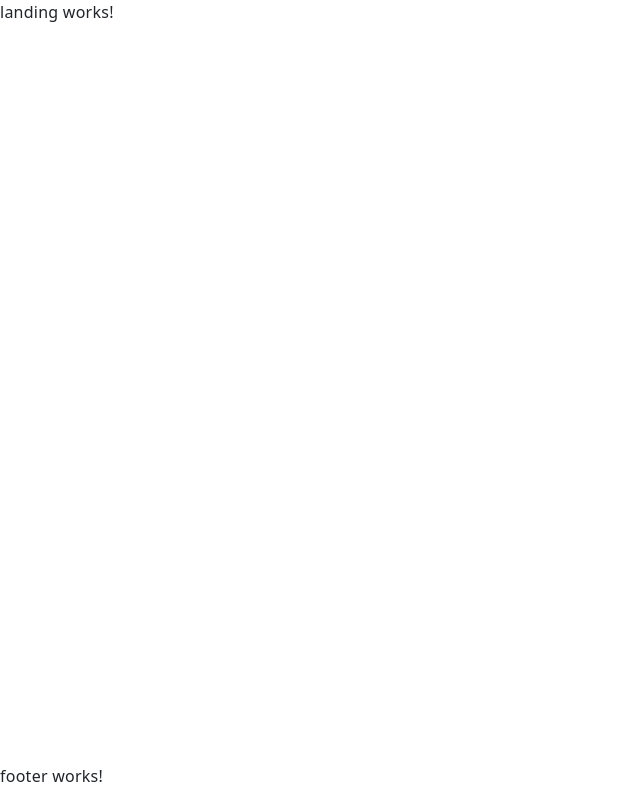
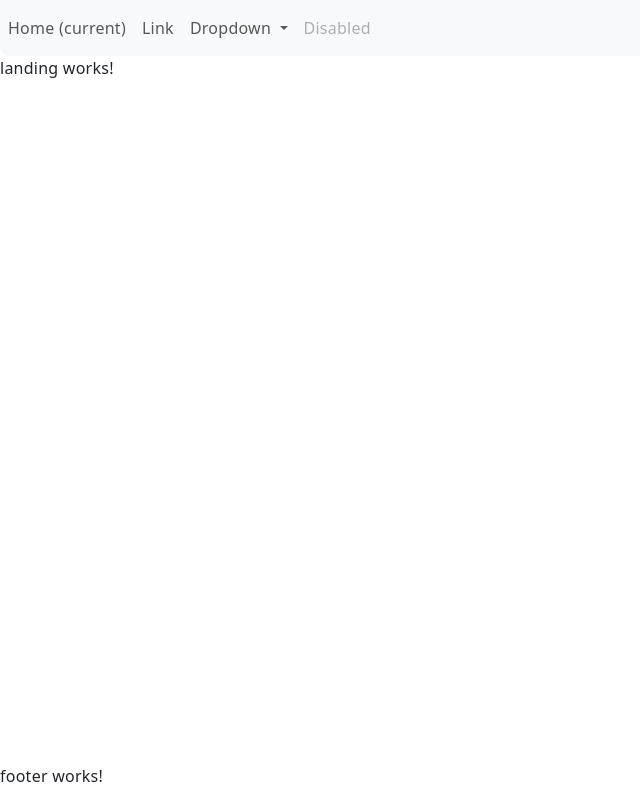
Before and after one commit to amczuboka/Hack-a-Bunch, an Angular app in the folder hack-a-bunch/: page / in a window 1280 px wide. Shown: the whole page, without its empty margins (0-640 px from the left). Built offline with nearby package versions, Linux system fonts and the light colour scheme.

Commit message:
small edit
delete useless statement

```diff
--- a/hack-a-bunch/src/app/app.component.html
+++ b/hack-a-bunch/src/app/app.component.html
@@ -1,5 +1,6 @@
-<div class="content"><span>Hack-a-Bunch app is running!</span> </div>
+<div class="content"><span></span> </div>
 <body>
+  <app-header></app-header>
   <article>
     <router-outlet></router-outlet>
   </article>
```
